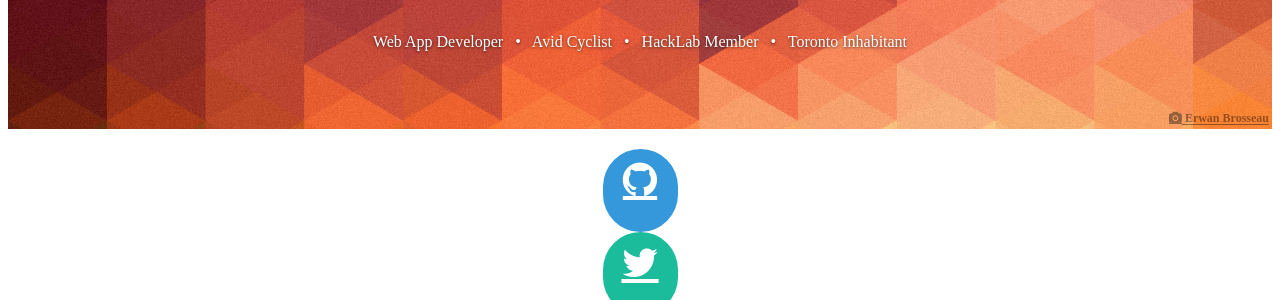
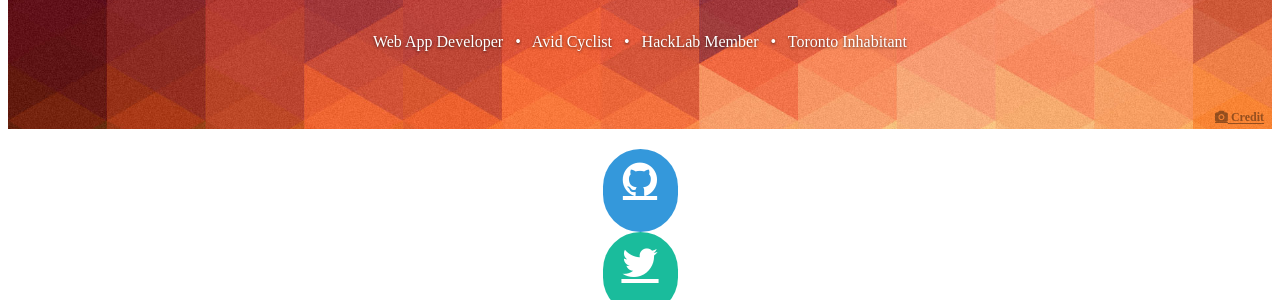
Before and after one commit to f3ndot/justinbull-site, a PHP site: page / in a window 1280 px wide. Shown: the part 379-679 px from the top of the page. Run offline with PHP 8.4, Linux system fonts and the light colour scheme; some web fonts are replaced.

Commit message:
Use tooltip for credit, say "Credit" in link

```diff
--- a/assets/css/application.css
+++ b/assets/css/application.css
@@ -17,11 +17,11 @@
   bottom: 0;
   right: 0;
   font-size: 12px;
-  font-weight: bold;
-  margin: 3px;
+  margin: 4px 8px;
 }
 .background-credit a {
   color: rgba(0,0,0,0.4);
+  font-weight: bold;
 }
 
 .headshot {
--- a/index.html
+++ b/index.html
@@ -24,7 +24,7 @@
       <p class="lead">Web App Developer &nbsp; • &nbsp; Avid Cyclist &nbsp; • &nbsp; HackLab Member &nbsp; • &nbsp; Toronto Inhabitant</p>
     </div>
     <div class="background-credit">
-      <a href="https://dribbble.com/shots/598220-Sunset"><i class="icon-camera"></i> Erwan Brosseau</a>
+      <a href="https://dribbble.com/shots/598220-Sunset" rel="tooltip" title="Sunset by Erwan Brosseau" alt="Sunset by Erwan Brosseau"><i class="icon-camera"></i> Credit</a>
     </div>
   </div>
 
```
